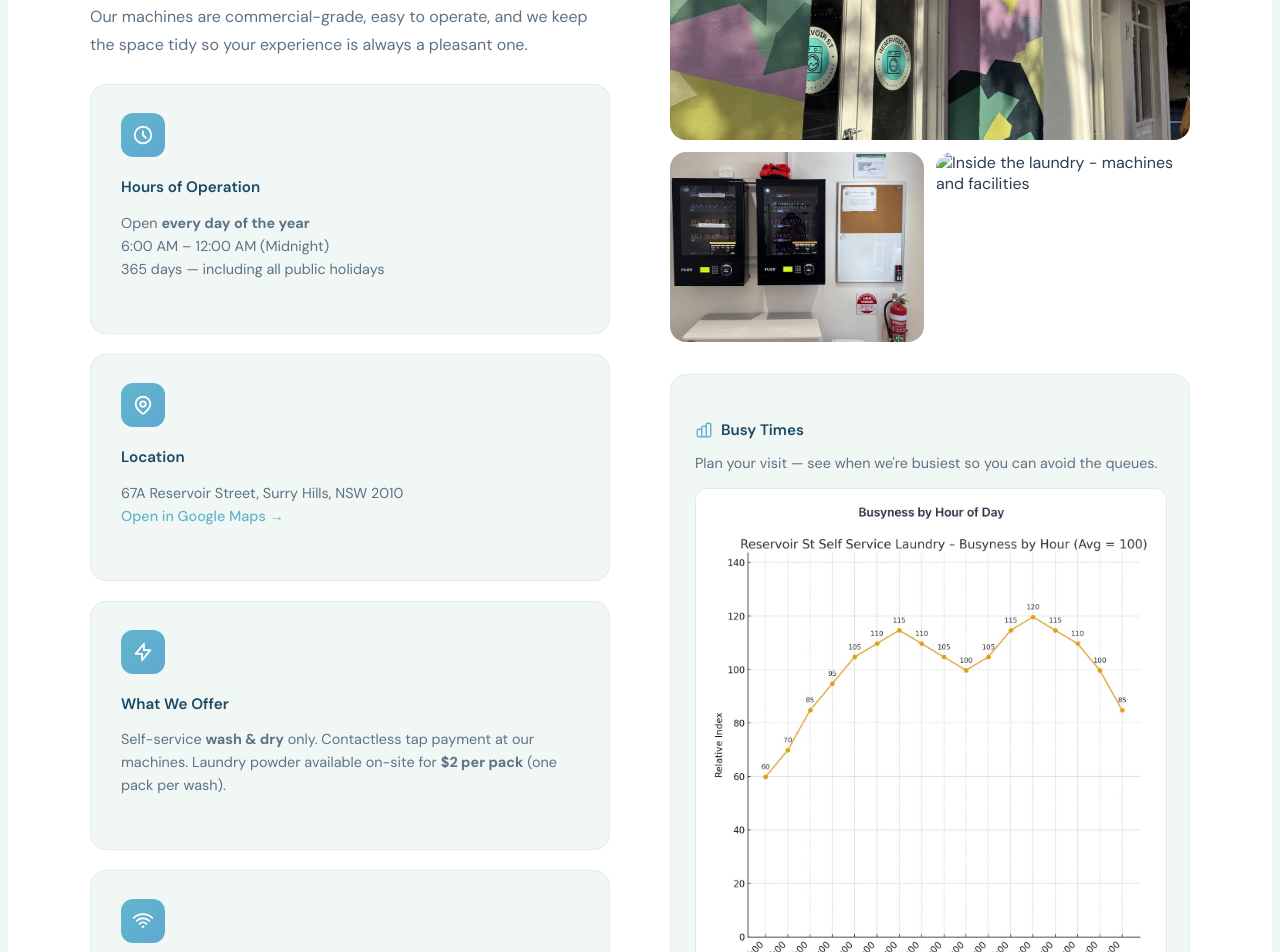
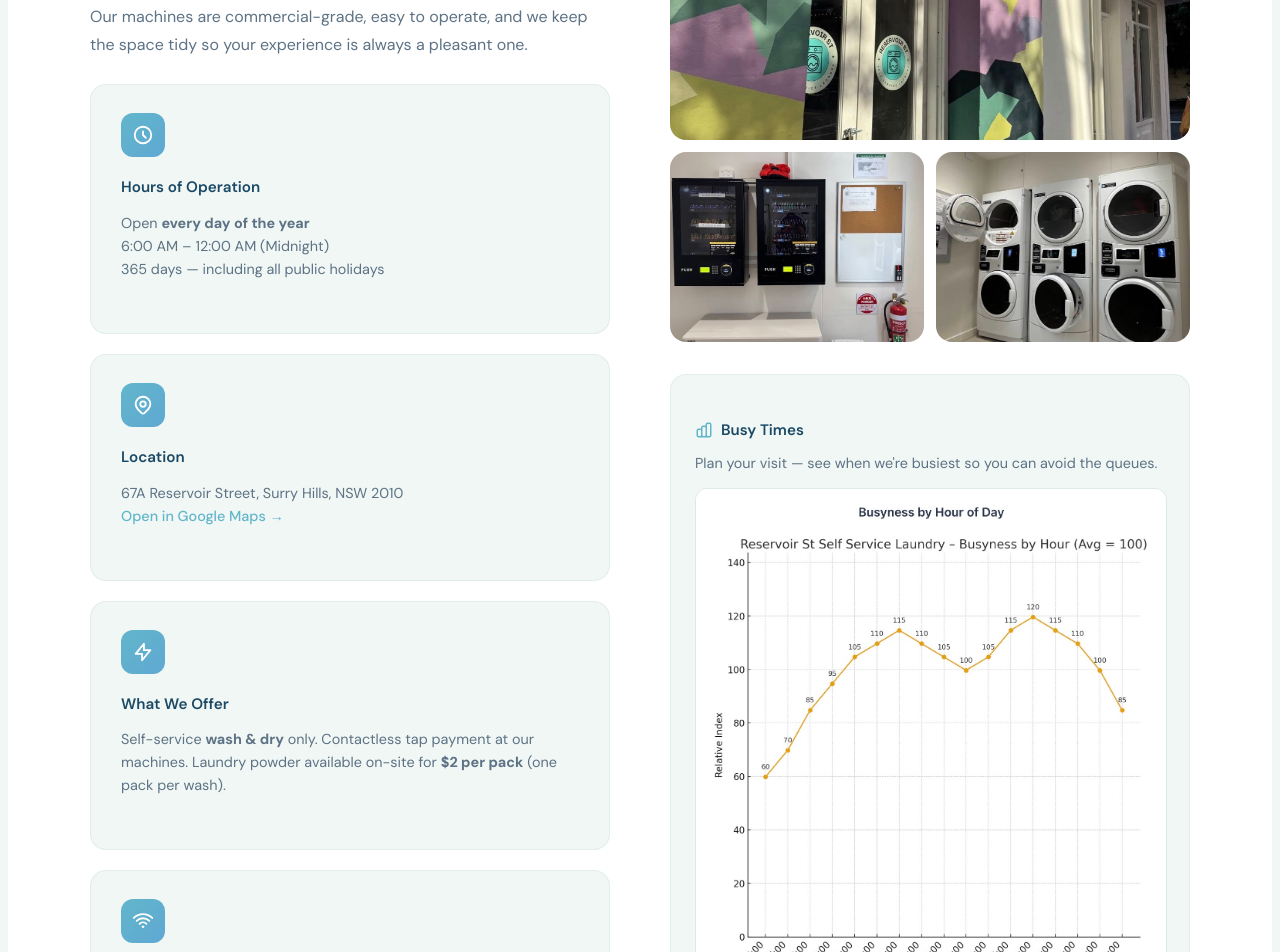
Before and after one commit to angussullivan/RSSL, a plain HTML site: page index.html in a window 1280 px wide. Shown: the part 1637-2589 px from the top of the page. Drawn offline with nearby package versions, Linux system fonts and the light colour scheme.

Commit message:
Fix image extension from .png to .jpeg

```diff
--- a/index.html
+++ b/index.html
@@ -1087,7 +1087,7 @@
                 <div class="photo-grid reveal" style="gap:12px;">
                     <img src="IMG_7187.jpeg" alt="Reservoir St Self Service Laundry - Storefront" style="grid-column:1/-1; width:100%; border-radius:16px; object-fit:cover; aspect-ratio:16/9;">
                     <img src="IMG_7185.jpeg" alt="Laundry powder and snack vending machines" style="width:100%; border-radius:16px; object-fit:cover; aspect-ratio:4/3;">
-                    <img src="IMG_7186.png" alt="Inside the laundry - machines and facilities" style="width:100%; border-radius:16px; object-fit:cover; aspect-ratio:4/3;">
+                    <img src="IMG_7186.jpeg" alt="Inside the laundry - machines and facilities" style="width:100%; border-radius:16px; object-fit:cover; aspect-ratio:4/3;">
                 </div>
 
                 <!-- Busy times placeholder -->
```
